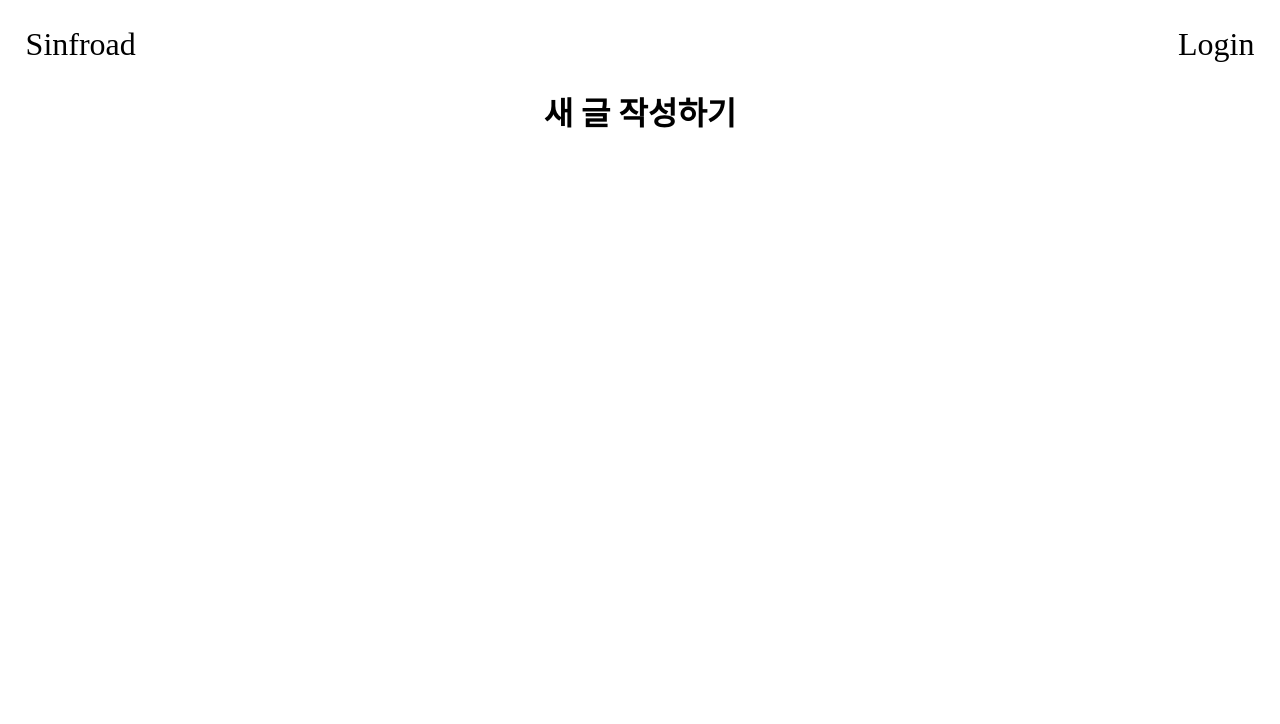
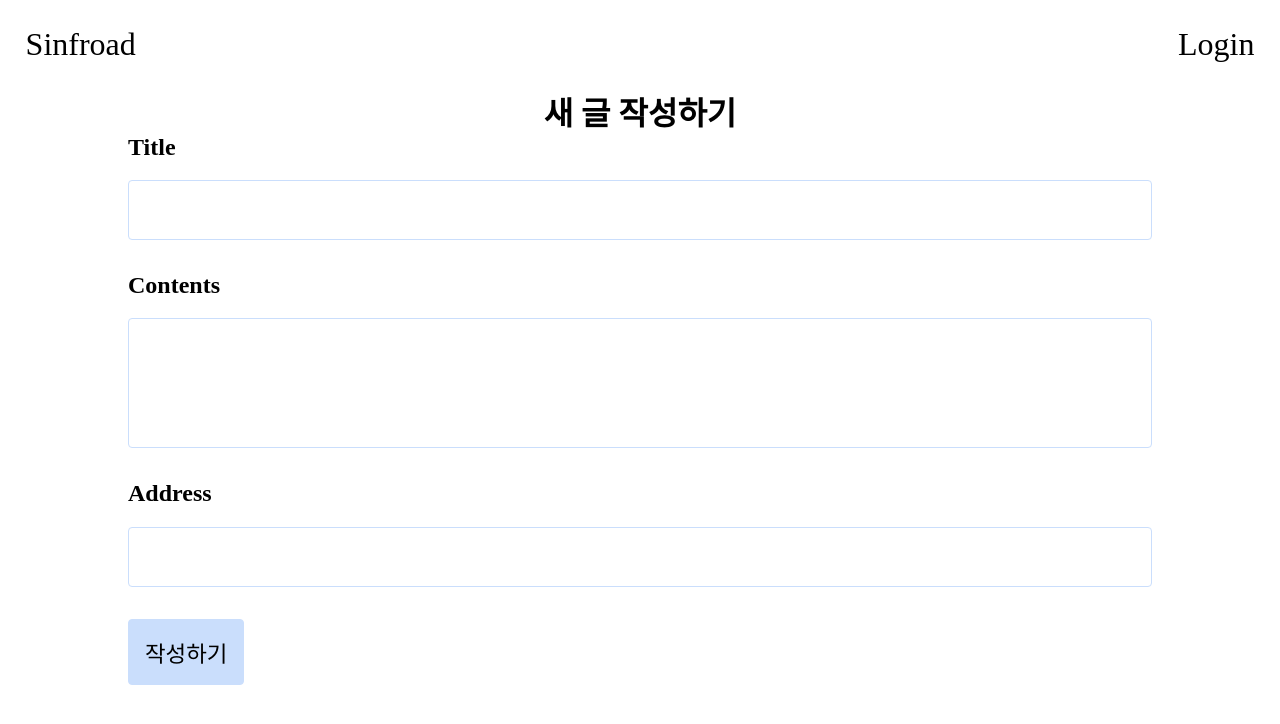
Before and after one commit to 0sinf/sinfroad-client, a React (Vite) app: page /posts in a window 1280 px wide. Shown: the top 724 px of the page. Built offline with nearby package versions, Linux system fonts and the light colour scheme.

Commit message:
feat: Add form in Write page

```diff
--- a/src/index.css
+++ b/src/index.css
@@ -1,9 +1,9 @@
 :root {
   /* margin size */
-  --margin-xs: 0.6rem;
-  --margin-s: 1rem;
-  --margin-m: 1.2rem;
-  --margin-l: 1.4rem;
+  --margin-xs: 0.8rem;
+  --margin-s: 1.2rem;
+  --margin-m: 1.6rem;
+  --margin-l: 2rem;
 
   /* padding size */
   --padding-s: 1rem;
@@ -60,6 +60,10 @@ ul {
   list-style: none;
 }
 
+textarea {
+  resize: none;
+}
+
 .main {
   display: flex;
   justify-content: center;
--- a/src/pages/Write.css
+++ b/src/pages/Write.css
@@ -1,4 +1,42 @@
 .write__container {
   display: flex;
-  justify-content: center;
+  flex-direction: column;
+  align-items: center;
 }
+
+.form {
+  width: 80%;
+}
+
+.form__box {
+  display: flex;
+  flex-direction: column;
+
+  margin-bottom: var(--margin-l);
+}
+
+.form__textarea,
+.form__input {
+  font-size: var(--font-size-s);
+  padding: var(--padding-s);
+  margin-top: var(--margin-s);
+
+  border: 1px solid var(--light-blue);
+  border-radius: var(--border-radius-s);
+}
+
+.form__textarea {
+  height: calc(var(--font-size-xl) * 2);
+}
+
+.form__button {
+  font-size: var(--font-size-s);
+  padding: var(--padding-s);
+
+  background-color: var(--light-blue);
+
+  border: 1px solid var(--light-blue);
+  border-radius: var(--border-radius-s);
+
+  cursor: pointer;
+}
--- a/src/pages/Write.tsx
+++ b/src/pages/Write.tsx
@@ -4,7 +4,38 @@ export default function Write() {
   return (
     <main className="write__container">
       <h1>새 글 작성하기</h1>
-      {/* TODO: Add Input, Textarea, Button */}
+      <form className="form">
+        <div className="form__box">
+          <label htmlFor="title">
+            <h2>Title</h2>
+          </label>
+          <input className="form__input" type="text" id="title" name="title" />
+        </div>
+        <div className="form__box">
+          <label htmlFor="contents">
+            <h2>Contents</h2>
+          </label>
+          <textarea
+            className="form__textarea"
+            id="contents"
+            name="contents"
+          ></textarea>
+        </div>
+        <div className="form__box">
+          <label htmlFor="address">
+            <h2>Address</h2>
+          </label>
+          <input
+            className="form__input"
+            type="text"
+            id="address"
+            name="address"
+          />
+        </div>
+        <button className="form__button" type="submit">
+          작성하기
+        </button>
+      </form>
     </main>
   );
 }
```
